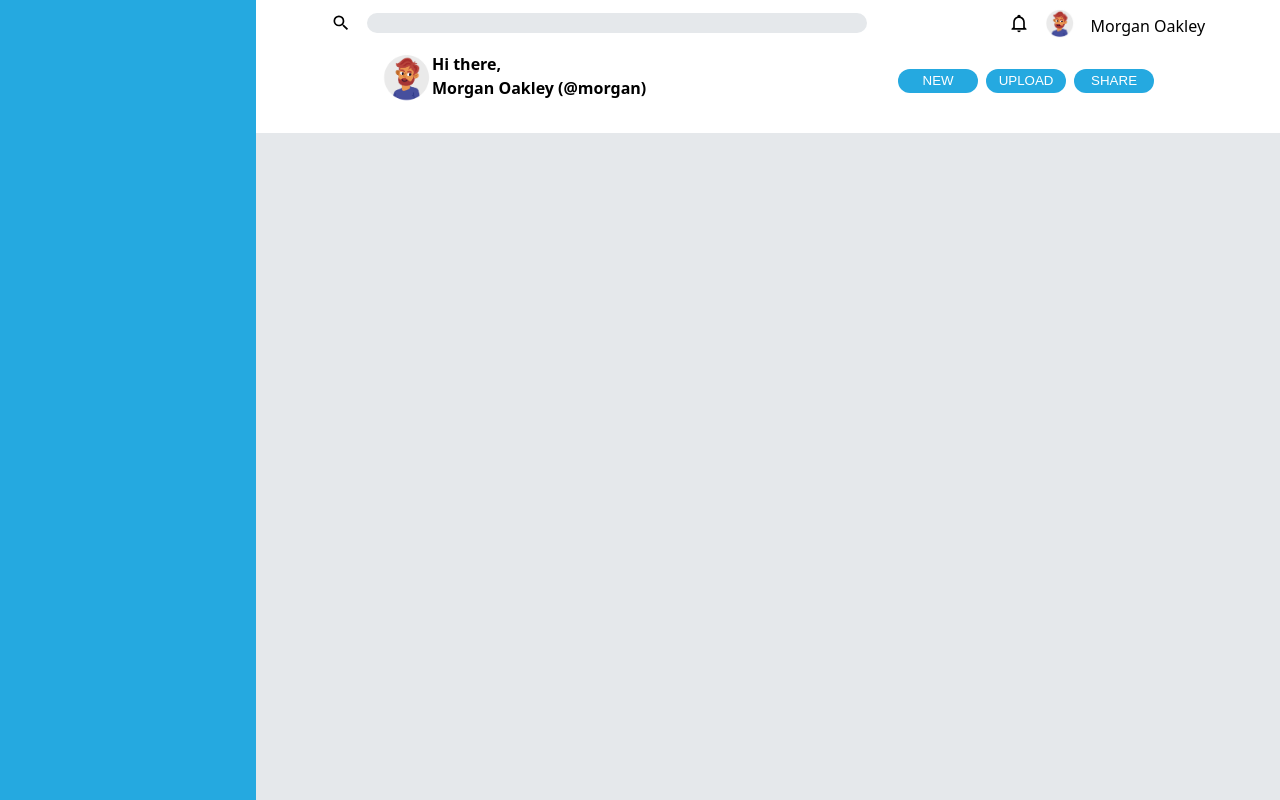
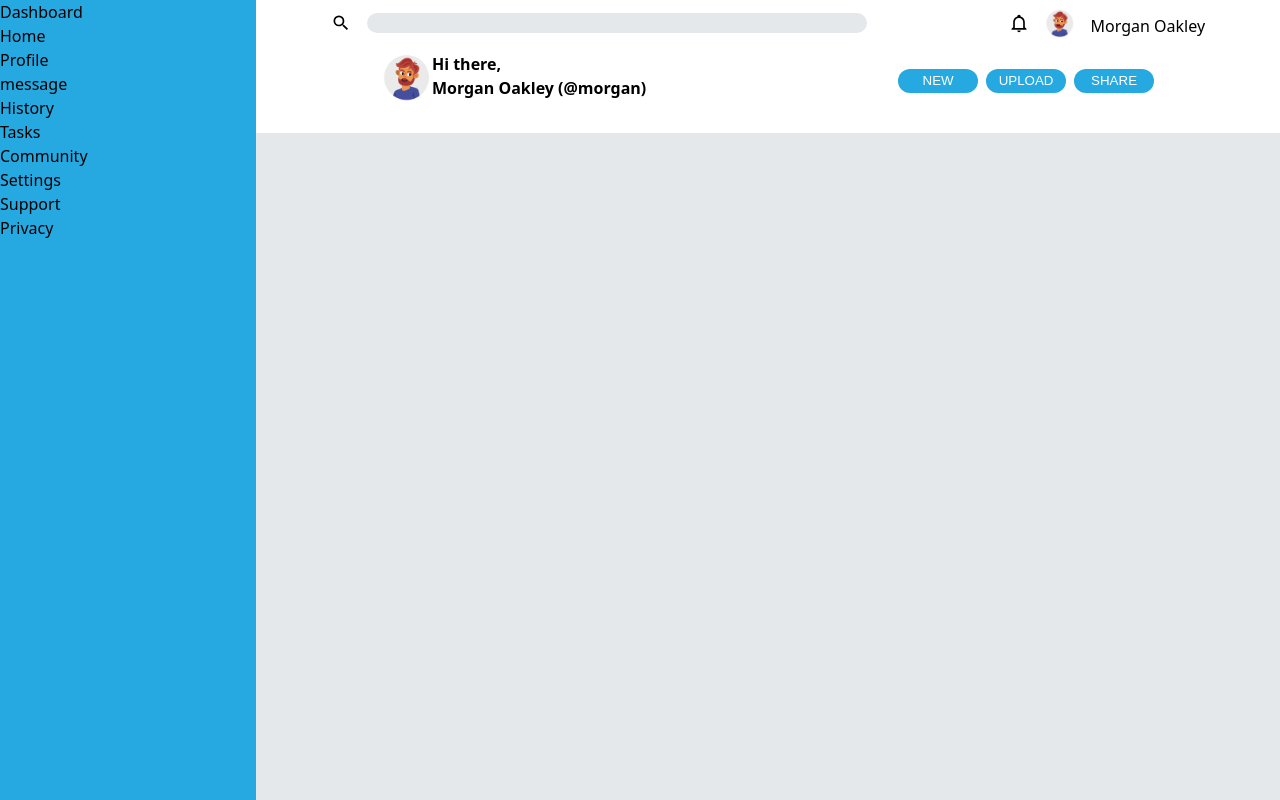
Before and after one commit to alihaider1145/dashboard, a plain HTML site: page index.html in a window 1280 px wide. Drawn offline with Linux system fonts and the light colour scheme.

Commit message:
Add Sidebar HTML

```diff
--- a/index.html
+++ b/index.html
@@ -48,7 +48,38 @@
         </div>
     </section>
     <section class="sidebar">
-
+        <div class="sidebar__title">Dashboard</div>
+        <div class="sidebar__content">
+            <div class="sidebar__home">
+                Home
+            </div>
+            <div class="sidebar__profile">
+                Profile
+            </div>
+            <div class="sidebar__message">
+                message
+            </div>
+            <div class="sidebar__history">
+                History
+            </div>
+            <div class="sidebar__tasks">
+                Tasks
+            </div>
+            <div class="sidebar__community">
+                Community
+            </div>
+        </div>
+        <div class="sidebar__misc">
+            <div class="sidebar__settings">
+                Settings
+            </div>
+            <div class="sidebar__support">
+                Support
+            </div>
+            <div class="sidebar__privacy">
+                Privacy
+            </div>
+        </div>
     </section>
     <section class="main">
         <div class="main__projects">
```
